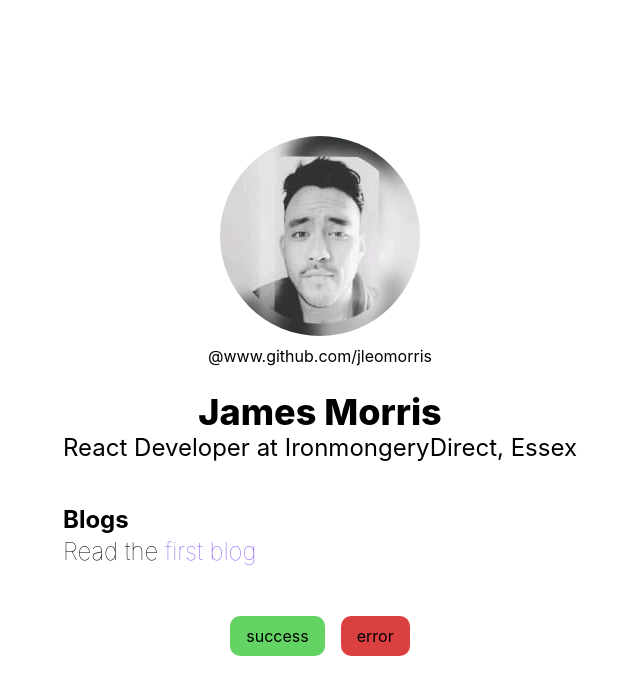
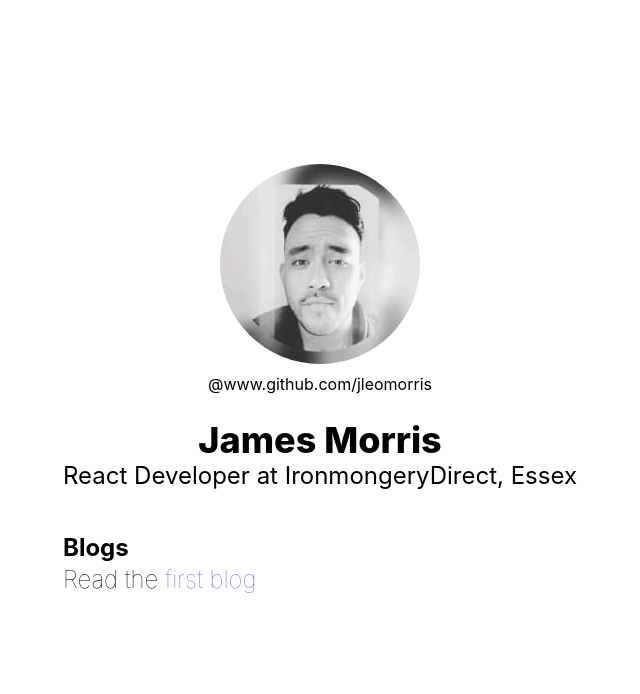
Before and after one commit to jleomorris/next-blog, a Next.js app: page / in a window 1280 px wide. Shown: the top 694 px of the page, without its empty margins (320-960 px from the left). Built offline with nearby package versions, Linux system fonts and the light colour scheme.

Commit message:
Remove alerts from homepage

```diff
--- a/pages/index.tsx
+++ b/pages/index.tsx
@@ -40,8 +40,6 @@ export default function Home() {
             </a>
           </p>
         </div>
-        <Alert type='success' />
-        <Alert type='error' />
       </main>
     </div>
   );
```
